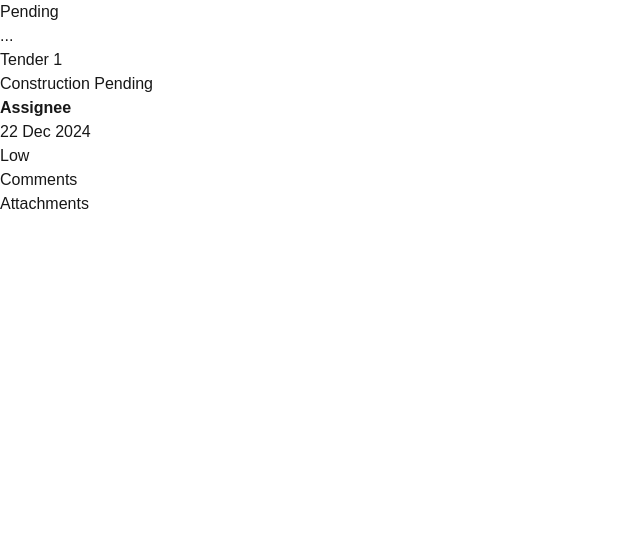
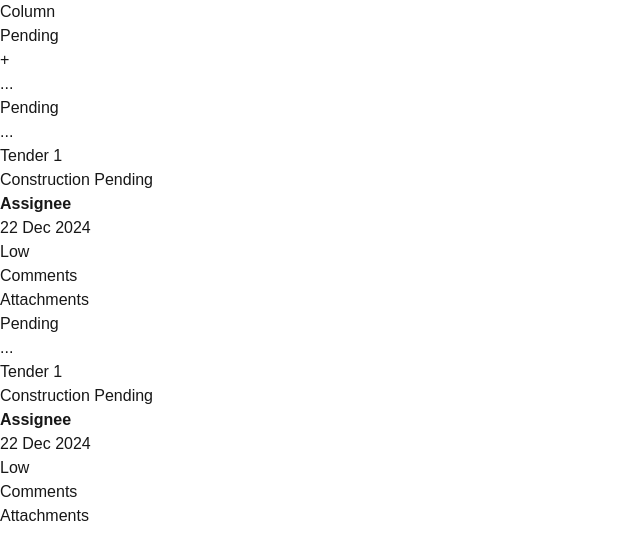
Before and after one commit to PyAbhisek/tender-board, a Next.js app: page / in a window 1280 px wide. Shown: the top 560 px of the page, without its empty margins (0-640 px from the left). Built offline with nearby package versions, Linux system fonts and the light colour scheme.

Commit message:
initial column desgin implemented

```diff
--- a/src/app/Components/Card.tsx
+++ b/src/app/Components/Card.tsx
@@ -1,7 +1,7 @@
 const Card = () => {
     return (
         <div>
-            <div className="border  w-[300px] rounded-[0.5rem] bg-[#1F2024] text-white p-[1rem]">
+            <div className="   rounded-[0.5rem] bg-[#1F2024] text-white p-[1rem]">
                 <div className="header flex items-center justify-between">
                     <div className="status  rounded-[5px] px-[0.5rem] border">
                         <div className=""><p> Pending</p></div>
--- /dev/null
+++ b/src/app/Components/Column.tsx
@@ -0,0 +1,27 @@
+import Card from "./Card"
+
+const Column = () => {
+    return (
+        <div>
+            Column
+            <div className="h-[70rem] w-[20rem] border px-[1rem] bg-black text-white">
+                <div className="header flex items-center justify-between">
+                    <div className="">
+                        Pending
+                    </div>
+                    <div className="flex gap-[0.6rem]">
+                        <p>+</p>
+                        <p>...</p>
+                    </div>
+                </div>
+                <div className="body flex flex-col gap-[1rem]">
+                    <Card />
+                    <Card />
+
+                </div>
+
+            </div>
+        </div>
+    )
+}
+export default Column
--- a/src/app/page.tsx
+++ b/src/app/page.tsx
@@ -1,10 +1,11 @@
-import Image from "next/image";
-import Card from "./Components/Card";
+
+import Column from "./Components/Column";
 
 export default function Home() {
   return (
     <div >
-      <Card />
+      <Column/>
+
     </div>
   );
 }
```
